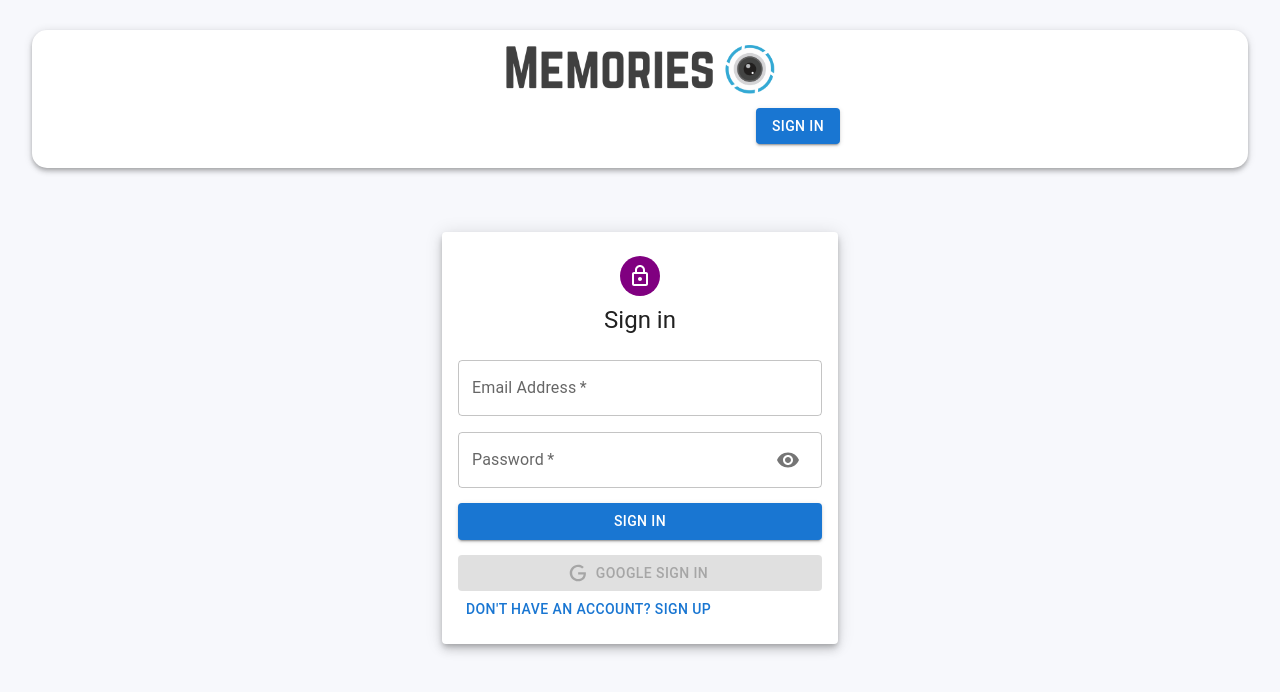
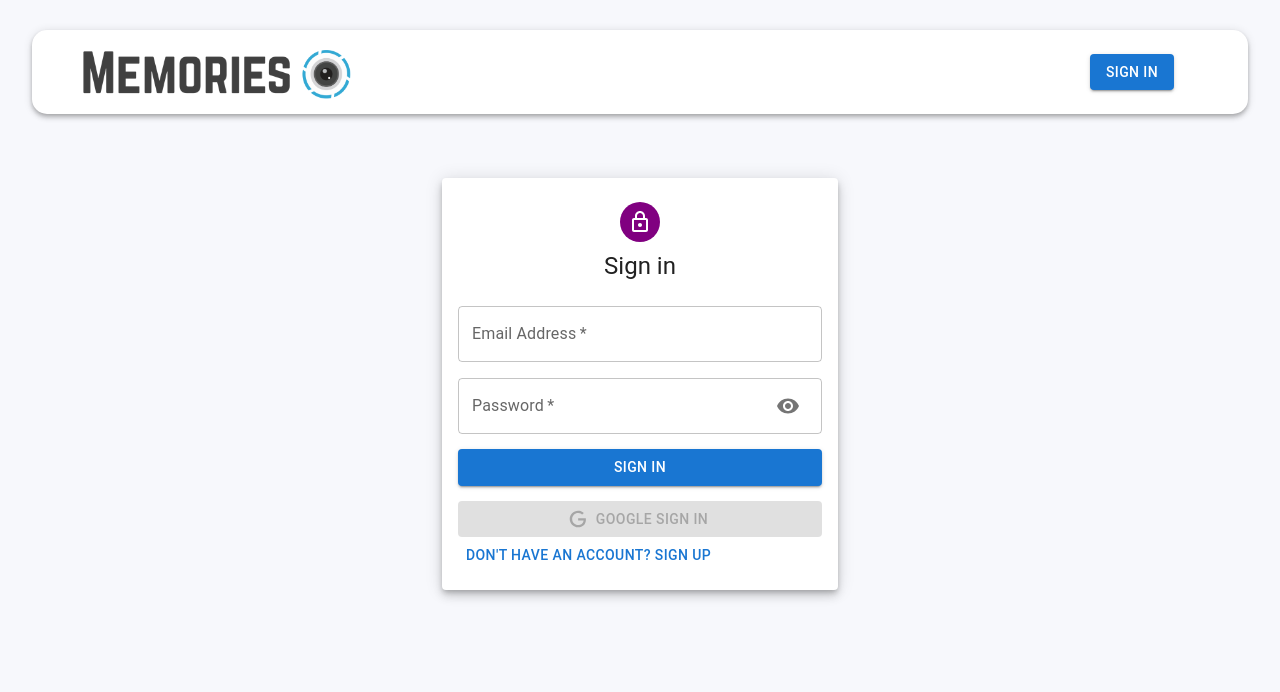
Before and after one commit to oemuraye/mern-social-app, a React (Create React App) app in the folder client/: page /auth in a window 1280 px wide. Shown: the top 692 px of the page. Built offline with nearby package versions, Linux system fonts and the light colour scheme.

Commit message:
edited style

```diff
--- a/client/src/components/Navbar/Navbar.js
+++ b/client/src/components/Navbar/Navbar.js
@@ -36,7 +36,7 @@
     }, [location])
 
     return (
-      <AppBar className={classes.appBar} position="static" color="inherit" >
+      <AppBar className={classes.appBar} position="static" color="inherit" sx={{ flexDirection: "row" }}>
         <Link to="/" className={classes.brandContainer}>
             <img src={memoriesText} alt="icon" height="45px" />
             <img className={classes.image} src={memoriesLogo} alt="memories" height="49px" />
```
